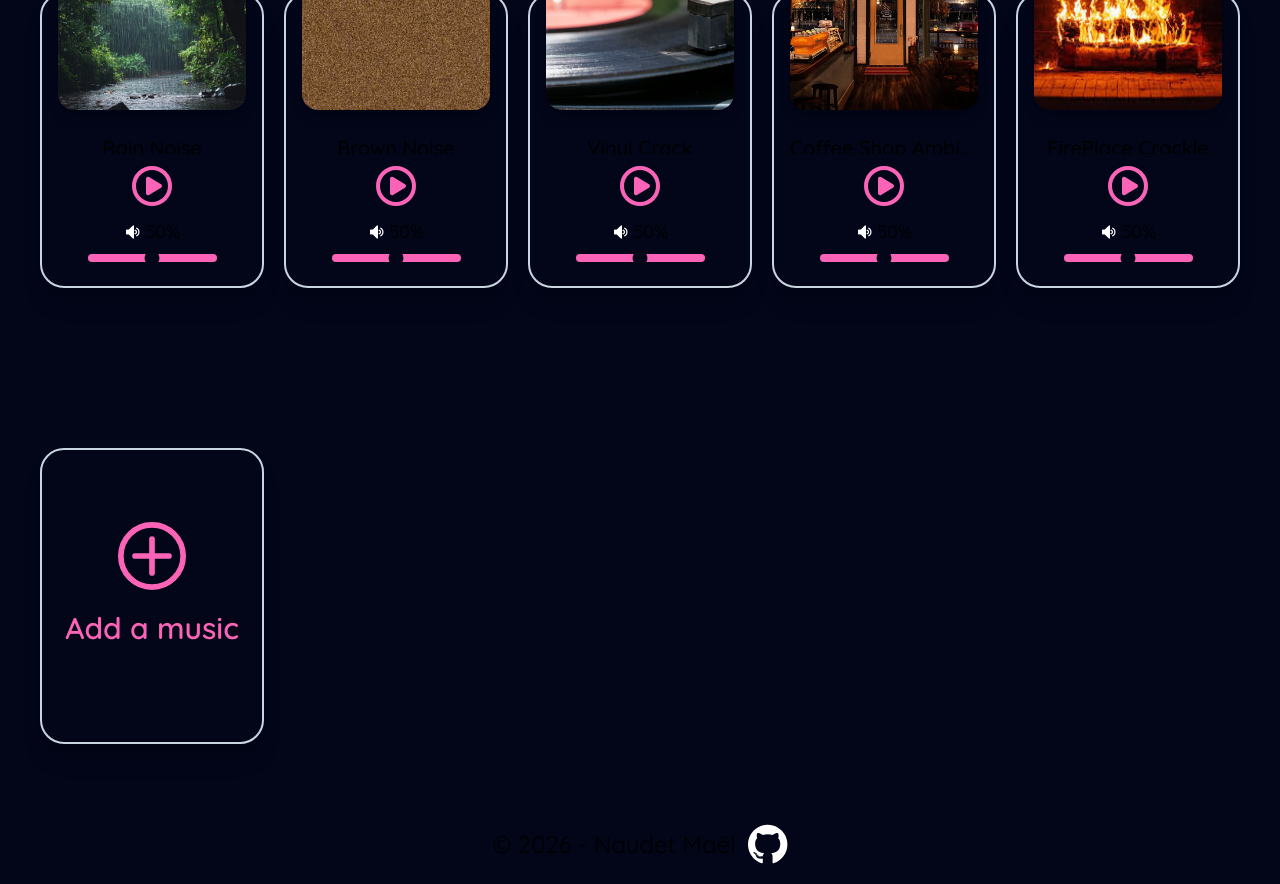
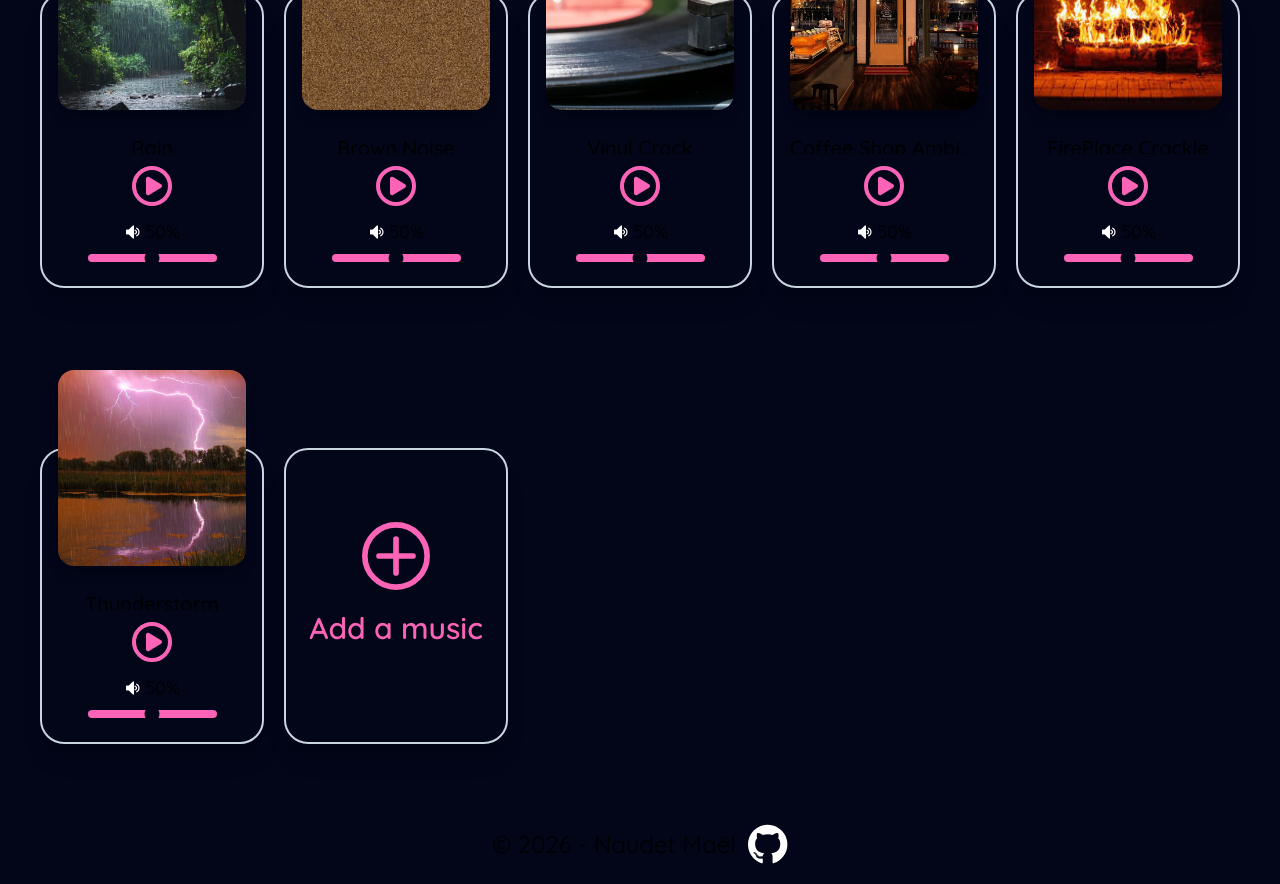
Before and after one commit to NovaNoctua/lofi-mixer, a Vue app: page / in a window 1280 px wide. Shown: the part 560-1444 px from the top of the page. Built offline with nearby package versions, Linux system fonts and the light colour scheme.

Commit message:
feat(content): add thunderstorm audio and assets

```diff
--- a/src/App.vue
+++ b/src/App.vue
@@ -13,6 +13,8 @@ import coffeeImage from '@/assets/images/musics/image-coffee.png'
 import coffeeAudio from '@/assets/audio/audio-coffee.mp3'
 import fireImage from '@/assets/images/musics/image-fire.png'
 import fireAudio from '@/assets/audio/audio-fire.mp3'
+import thunderImage from '@/assets/images/musics/image-thunder.png'
+import thunderAudio from '@/assets/audio/audio-thunder.mp3'
 
 // Components
 import MobileHeader from './components/MobileHeader.vue'
@@ -25,7 +27,7 @@ const masterVolume = ref(50)
 
 const musics = ref([
   {
-    title: 'Rain Noise',
+    title: 'Rain',
     image: rainImage,
     audio: markRaw(new Audio(rainAudio)),
     isPlaying: false,
@@ -56,6 +58,13 @@ const musics = ref([
     title: 'FirePlace Crackle',
     image: fireImage,
     audio: markRaw(new Audio(fireAudio)),
+    isPlaying: false,
+    volume: 50,
+  },
+  {
+    title: 'Thunderstorm',
+    image: thunderImage,
+    audio: markRaw(new Audio(thunderAudio)),
     isPlaying: false,
     volume: 50,
   },
```
Also changed, not shown: src/assets/images/musics/image-thunder.png (added), 1 other file (tests, documents, lock files or other folders).
